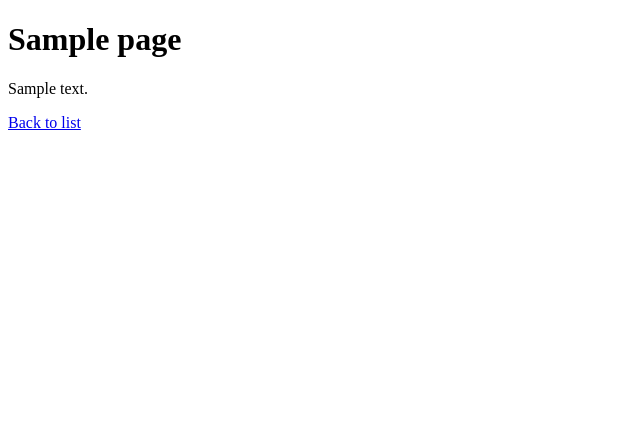
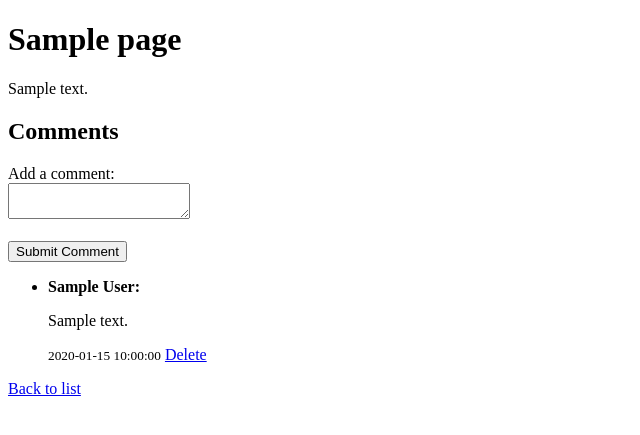
Before and after one commit to abhatti2/WYAF, a PHP site: page /view_page.php?id=1 in a window 1280 px wide. Shown: the top 435 px of the page, without its empty margins (0-640 px from the left). Run offline with PHP 8.4, Linux system fonts and the light colour scheme; the visitor is signed in with stand-in values (Sample User, id 1); tables that the repository leaves empty or names only in its code hold one stand-in row (values such as "Sample post").

Commit message:
add page comments

```diff
--- a/view_page.php
+++ b/view_page.php
@@ -17,13 +17,29 @@ if ($page_id) {
     $stmt = $pdo->prepare("SELECT * FROM pages WHERE id = ?");
     $stmt->execute([$page_id]);
     $page = $stmt->fetch();
+
+    if (!$page) {
+        echo "Page not found.";
+        exit;
+    }
+
+    // Handle comment submission
+    if ($_SERVER['REQUEST_METHOD'] == 'POST' && isset($_SESSION['user_id'])) {
+        $comment = filter_input(INPUT_POST, 'comment', FILTER_SANITIZE_STRING);
+        $user_id = $_SESSION['user_id'];
+
+        if ($comment) {
+            $stmt = $pdo->prepare("INSERT INTO comments (page_id, user_id, comment, created_at) VALUES (?, ?, ?, NOW())");
+            $stmt->execute([$page_id, $user_id, $comment]);
+        }
+    }
+
+    // Fetch comments for this page
+    $stmt = $pdo->prepare("SELECT comments.*, users.name FROM comments JOIN users ON comments.user_id = users.id WHERE page_id = ? ORDER BY created_at DESC");
+    $stmt->execute([$page_id]);
+    $comments = $stmt->fetchAll();
 } else {
     echo "Invalid page ID.";
-    exit;
-}
-
-if (!$page) {
-    echo "Page not found.";
     exit;
 }
 ?>
@@ -37,6 +53,35 @@ if (!$page) {
 <body>
     <h1><?php echo htmlspecialchars($page['title']); ?></h1>
     <p><?php echo nl2br(htmlspecialchars($page['content'])); ?></p>
+
+    <h2>Comments</h2>
+    <?php if (isset($_SESSION['user_id'])): ?>
+        <form method="POST" action="view_page.php?id=<?php echo $page_id; ?>">
+            <label for="comment">Add a comment:</label><br>
+            <textarea id="comment" name="comment" required></textarea><br><br>
+            <button type="submit">Submit Comment</button>
+        </form>
+    <?php else: ?>
+        <p>You must be logged in to comment. <a href="login.php">Login here</a></p>
+    <?php endif; ?>
+
+    <?php if ($comments): ?>
+        <ul>
+            <?php foreach ($comments as $comment): ?>
+                <li>
+                    <strong><?php echo htmlspecialchars($comment['name']); ?>:</strong>
+                    <p><?php echo nl2br(htmlspecialchars($comment['comment'])); ?></p>
+                    <small><?php echo $comment['created_at']; ?></small>
+                    <?php if (isset($_SESSION['role']) && $_SESSION['role'] == 'admin'): ?>
+                        <a href="delete_comment.php?id=<?php echo $comment['id']; ?>&page_id=<?php echo $page_id; ?>" onclick="return confirm('Are you sure you want to delete this comment?');">Delete</a>
+                    <?php endif; ?>
+                </li>
+            <?php endforeach; ?>
+        </ul>
+    <?php else: ?>
+        <p>No comments yet. Be the first to comment!</p>
+    <?php endif; ?>
+
     <a href="list_pages.php">Back to list</a>
 </body>
 </html>
```
Also changed, not shown: delete_comment.php (added, +27 -0 lines).
